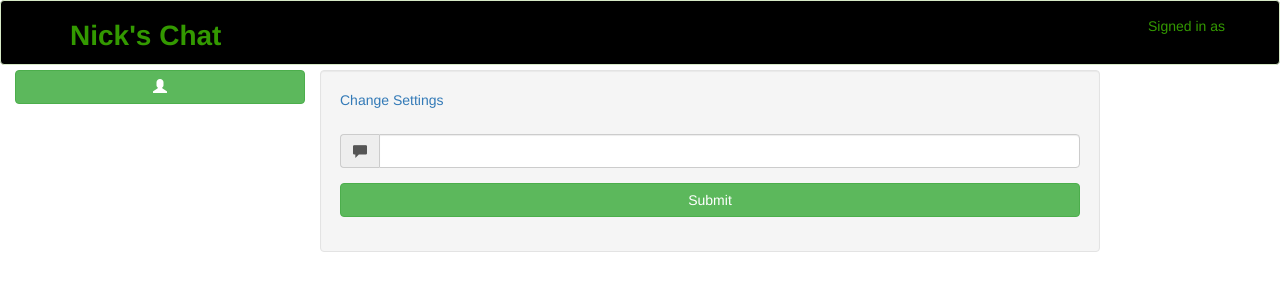
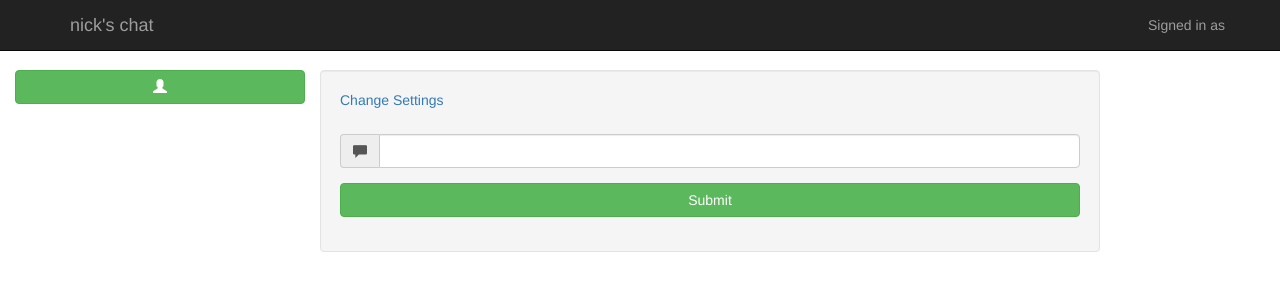
Before and after one commit to nickkneafsey/socket-basics, a website: page public/chat.html in a window 1280 px wide. Drawn offline with Linux system fonts and the light colour scheme; no server answers.

Commit message:
navbar change

```diff
--- a/public/chat.html
+++ b/public/chat.html
@@ -12,10 +12,11 @@
 			}
 		</style>
 	</head>
-	<nav class="navbar navbar-default navbar-fixed-top alert alert-success">
+	<nav class="navbar navbar-inverse navbar-fixed-top">
 	  <div class="container">
-	  	<p class="navbar-left title"><strong>Nick's Chat</strong></p>
-	    <p class="navbar-right">Signed in as </p>
+	  	<a class="navbar-brand" href="#">nick's chat</a>
+	  	<!-- <p class="navbar-left title"><strong>Nick's Chat</strong></p> -->
+	    <p class="navbar-right navbar-text">Signed in as </p>
 	  </div>
 	</nav>
 	<body>
--- a/public/css/styles.css
+++ b/public/css/styles.css
@@ -18,17 +18,8 @@ h1 {
     padding-top: 70px;
 }
 
-.title {
-	font-size: 200%;
-	text-align: center;
-}
 
-.navbar {
-    height: 65px;
-    background-color: black;
-    /*background: linear-gradient(to right, black, black,#F5F5F5, black, black);*/
-    /*background: linear-gradient( black, black, black, black, black, white);*/
-}
+
 .medio {
 	padding-top: 35px;
 }
@@ -36,9 +27,9 @@ h1 {
 	font-size: 700%;
 }
 
-.navbar-left.title, .navbar-right {
+/*.navbar-left.title, .navbar-right {
 	color: #339900;
-}
+}*/
 .username {
 	color: #339900;
 }
```
